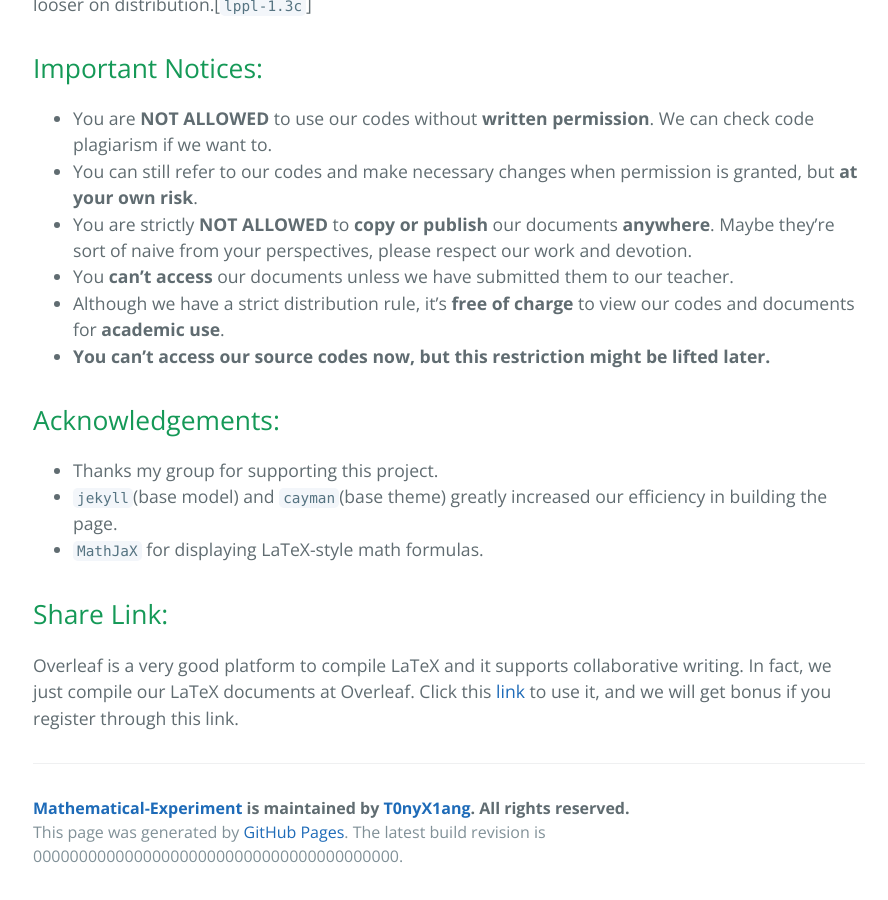
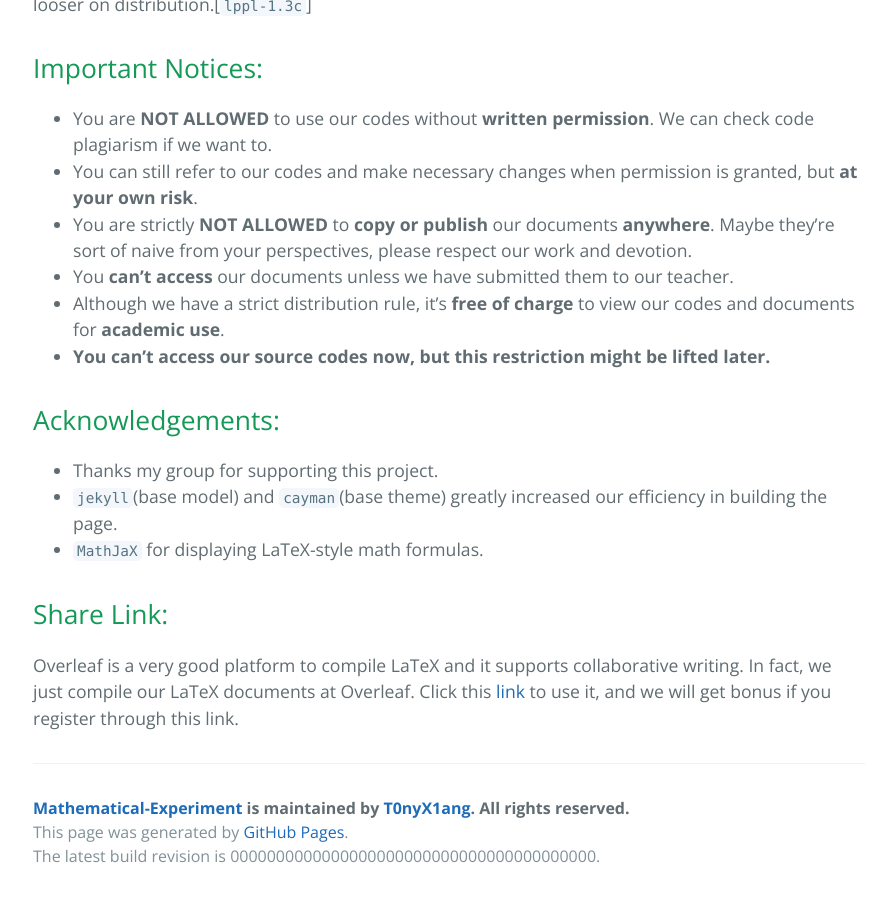
Before and after one commit to T0nyX1ang/Mathematical-Experiment, a Jekyll site: the page built from index.md, in a window 1280 px wide and 900 px high, scrolled down 1703 px. Shown: the whole window, without its empty margins (191-1079 px from the left). Built offline with Jekyll 4.4.1, drawn with Linux system fonts in a browser that asks for light colours.

Commit message:
Update html template

```diff
--- a/_layouts/default.html
+++ b/_layouts/default.html
@@ -35,7 +35,8 @@
         {% if site.github.is_project_page %}
           <span class="site-footer-owner"><a href="{{ site.github.repository_url }}">{{ site.github.repository_name }}</a> is maintained by <a href="{{ site.github.owner_url }}">{{ site.github.owner_name }}</a>. All rights reserved.</span>
         {% endif %}
-        <span class="site-footer-credits">This page was generated by <a href="https://pages.github.com">GitHub Pages</a>. The latest build revision is {{ site.github.build_revision }}.</span>
+        <span class="site-footer-credits">This page was generated by <a href="https://pages.github.com">GitHub Pages</a>. </span><br>
+    	<span class="site-footer-credits">The latest build revision is {{ site.github.build_revision }}.</span>
       </footer>
     </main>
   </body>
```
